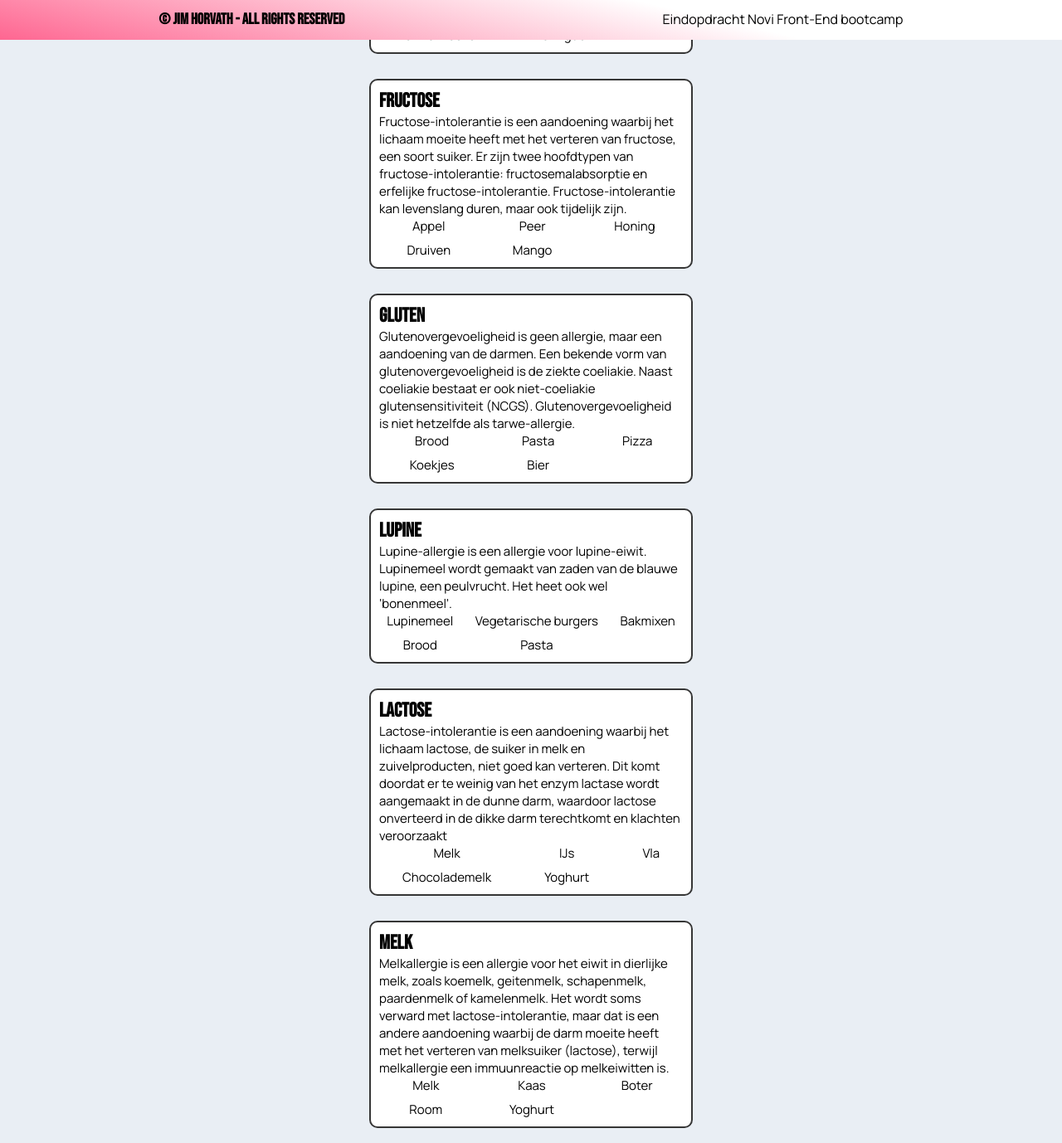
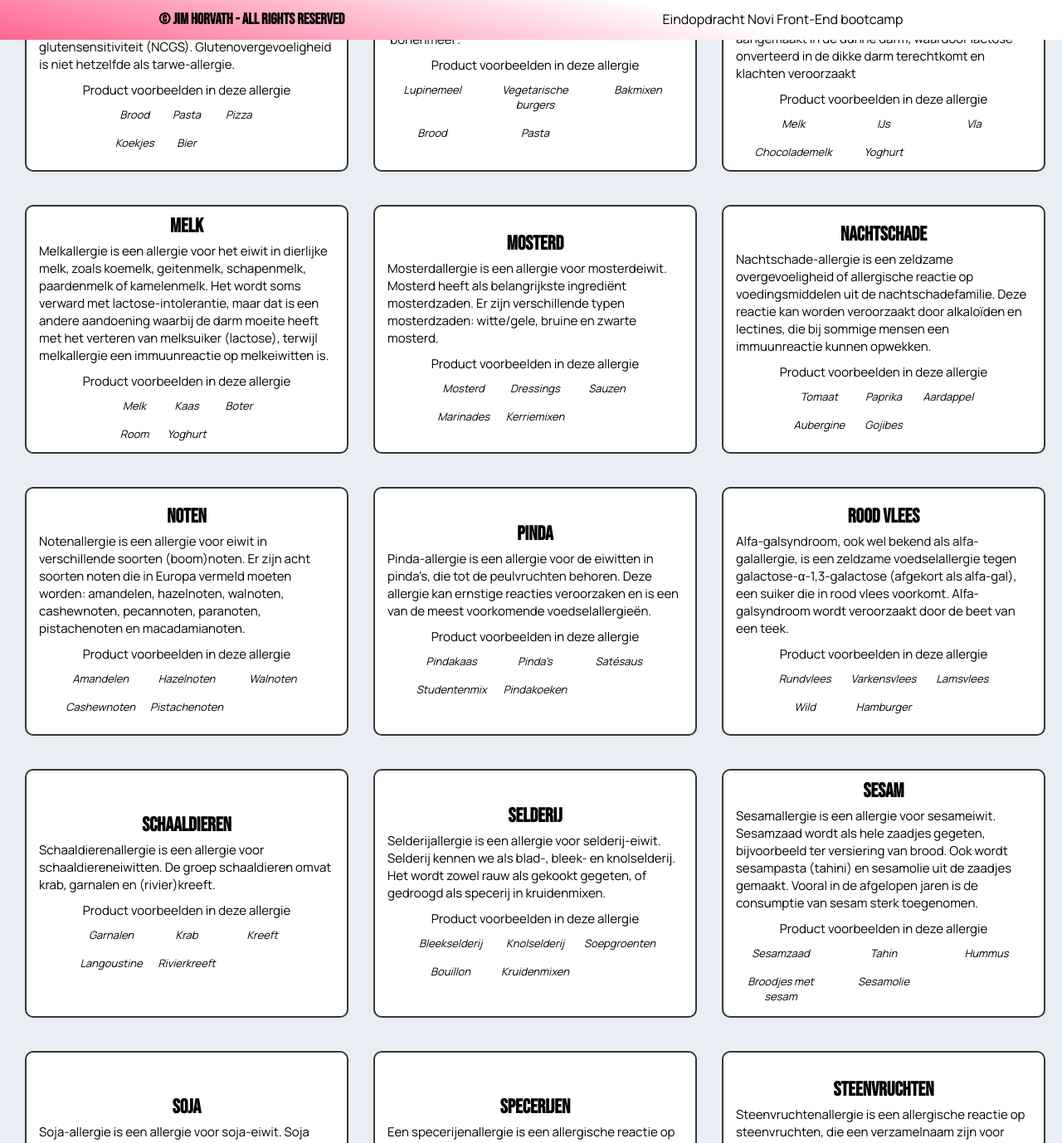
Before and after one commit to Deaddrums/FrontEnd-eindopdracht-NOVI, a React (Vite) app: page /Allergy in a window 1280 px wide. Shown: the part 752-2130 px from the top of the page at 83% size. Built offline with nearby package versions, Linux system fonts and the light colour scheme.

Commit message:
Opdracht start: main lay-out (20%)  home-page (100%)  About page (90%) text unfinished
 allergy / Diet page (60%)

```diff
--- a/src/assets/Components/AllergyInfoCard/AllergyInfoCard.css
+++ b/src/assets/Components/AllergyInfoCard/AllergyInfoCard.css
@@ -1,4 +1,9 @@
 .AllergyInfoCard {
+   display: flex;
+    flex-direction: column;
+    justify-content: center;
+    align-items: center;
+
     border: var(--border-color) 2px solid;
     background: var(--background-container-color);
     border-radius: 10px;
@@ -6,27 +11,33 @@
     margin: 10px;
     padding: 10px;
 
-    min-height: 100px;
+    height: 300px;
     width: 390px;
 
 }
 
+.AllergyInfoCard h2 {
+    text-spacing: auto;
+}
+
 .AllergyInfoCard p {
     font-size: 15px;
+    padding: 5px;
 }
 
 .AllergyInfoCard ul {
     display: grid;
-    /*grid-template-columns: repeat(3, 1fr);*/
-    grid-template-columns: auto auto auto;
-    gap: 0.5rem;
+    grid-template-columns: repeat(3, 1fr);
+    gap: 1rem;
+
 
     list-style: none;
-    padding: 0;
+    padding: 5px;
     margin: 0;
 }
 
 .AllergyInfoCard ul li {
     text-align: center;
-    font-size: 15px;
+    font-size: 13px;
+
 }
--- a/src/assets/Components/AllergyInfoCard/AllergyInfoCard.jsx
+++ b/src/assets/Components/AllergyInfoCard/AllergyInfoCard.jsx
@@ -6,21 +6,24 @@ function AllergyInfoCard({
                              examples
                          }) {
     return (
+       <div className="AllergyInfoGrid">
         <article className="AllergyInfoCard">
 
             <h2>{title}</h2>
 
             <p>{description}</p>
 
+<p> Product voorbeelden in deze allergie</p>
             <ul>
                 {examples.map((example) => (
                     <li key={example}>
-                        {example}
+                       <em>{example}</em>
                     </li>
                 ))}
             </ul>
 
         </article>
+       </div>
     );
 }
 
--- a/src/assets/Data/AllergyData.json
+++ b/src/assets/Data/AllergyData.json
@@ -50,7 +50,7 @@
   {
     "id": 9,
     "name": "Nachtschade",
-    "description": "Nachtschade-allergie is een zeldzame overgevoeligheid of allergische reactie op voedingsmiddelen uit de nachtschadefamilie, zoals aardappelen, tomaten, paprika’s en aubergines. Deze reactie kan worden veroorzaakt door stoffen zoals alkaloïden en lectine, die in kleine hoeveelheden voor de meeste mensen geen probleem vormen, maar bij sommigen een sterke immuunreactie kunnen veroorzaken.",
+    "description": "Nachtschade-allergie is een zeldzame overgevoeligheid of allergische reactie op voedingsmiddelen uit de nachtschadefamilie. Deze reactie kan worden veroorzaakt door alkaloïden en lectines, die bij sommige mensen een immuunreactie kunnen opwekken.",
     "products": ["Tomaat", "Paprika", "Aardappel", "Aubergine", "Gojibes"]
   },
   {
@@ -97,20 +97,20 @@
   },
   {
     "id": 17,
-    "name": "Een specerijenallergie is een allergische reactie op eiwititen in bepaalde kruiden en specerijen, zoals peper, kaneel, kruidnagel of komijn.",
-    "description": "Overgevoeligheid voor één of meerdere kruiden of specerijen.",
+    "name": "Specerijen",
+    "description": "Een specerijenallergie is een allergische reactie op eiwititen in bepaalde kruiden en specerijen, zoals peper, kaneel, kruidnagel of komijn.",
     "products": ["Kaneel", "Nootmuskaat", "Kruidnagel", "Paprikapoeder", "Komijn"]
   },
   {
     "id": 18,
-    "name": "Steenvruchtenallergie is een allergische reactie op steenvruchten, die een verzamelnaam zijn voor vruchten met een harde pit in het midden. Deze allergie kan optreden door een overgevoeligheid voor bepaalde eiwitten in deze vruchten.",
-    "description": "Allergische reactie op fruit met een harde pit.",
+    "name": "Steenvruchten",
+    "description": "Steenvruchtenallergie is een allergische reactie op steenvruchten, die een verzamelnaam zijn voor vruchten met een harde pit in het midden. Deze allergie kan optreden door een overgevoeligheid voor bepaalde eiwitten in deze vruchten.",
     "products": ["Perzik", "Nectarine", "Pruim", "Kers", "Abrikoos"]
   },
   {
     "id": 19,
     "name": "Sulfiet",
-    "description": "Een sulfietintolerantie is een overgevoeligheidsreactie op sulfieten, een groep conserveermiddelen die worden gebruikt om bederf en verkleuring in voedingsmiddelen en dranken te voorkomen. Het is geen echte allergie (zoals bijvoorbeeld een pinda-allergie), maar een intolerantie waarbij het lichaam moeite heeft met het verwerken van sulfiet.",
+    "description": "Een sulfietintolerantie is een overgevoeligheidsreactie op sulfieten, een groep conserveermiddelen die worden gebruikt om bederf en verkleuring in voedingsmiddelen en dranken te voorkomen. Het is een intolerantie waarbij het lichaam moeite heeft met het verwerken van sulfiet.",
     "products": ["Wijn", "Gedroogd fruit", "Azijn", "Aardappelproducten", "Conserven"]
   },
   {
--- a/src/assets/Pages/AllergyPage/AllergyPage.css
+++ b/src/assets/Pages/AllergyPage/AllergyPage.css
@@ -1,24 +1,17 @@
 .allergyInnerContainer {
-    display: flex;
-    flex-direction: column;
-    justify-content: center;
-    align-items: center;
+    display: grid;
+    grid-template-columns: repeat(auto-fit, minmax(390px, 1fr));
 
+    gap: 20px;
     padding: 20px;
-    gap:10px;
+
 }
 
 .allergyTitle{
+   display: flex;
+    flex-direction: row;
+    justify-content: center;
+
     font-size: 100px;
     color: var(--text-alternate-color);
 }
-
-.underlineHome {
-    text-decoration: underline;
-}
-
-.smallMpcContainerWrapper {
-    display: flex;
-    flex-direction: row;
-
-}
--- a/src/assets/Pages/AllergyPage/AllergyPage.jsx
+++ b/src/assets/Pages/AllergyPage/AllergyPage.jsx
@@ -9,10 +9,10 @@ function AllergyPage () {
 
 <div className="allergyOuterContainer">
 
-    <div className="allergyInnerContainer">
+
 
 <h1 className="allergyTitle">ALLERGIEËN INFORMATIE</h1>
-
+        <div className="allergyInnerContainer">
 
         {data.map((allergy) => (
             <AllergyInfoCard
```
